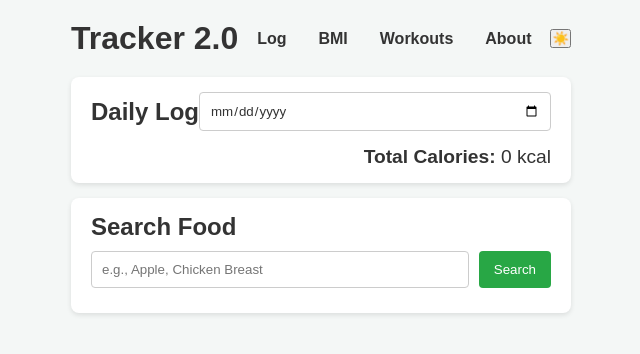
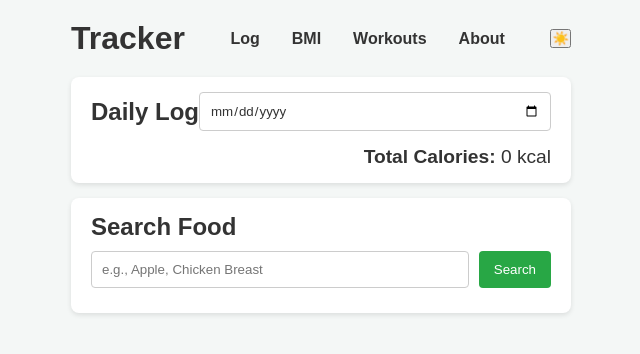
Before and after one commit to Swam-Htet-Paing/calorie-tracker, a plain HTML site: page frontend/html/index.html in a window 1280 px wide. Shown: the whole page, without its empty margins (319-959 px from the left). Drawn offline with Linux system fonts and the light colour scheme; no server answers.

Commit message:
Rename Tracker 2.0 to Tracker in index.html

```diff
--- a/frontend/html/index.html
+++ b/frontend/html/index.html
@@ -10,7 +10,7 @@
 <body>
   <div class="container">
     <header class="nav-container">
-      <h1>Tracker 2.0</h1>
+      <h1>Tracker</h1>
 
       <!-- Desktop Navigation -->
       <ul class="nav-links">
```
